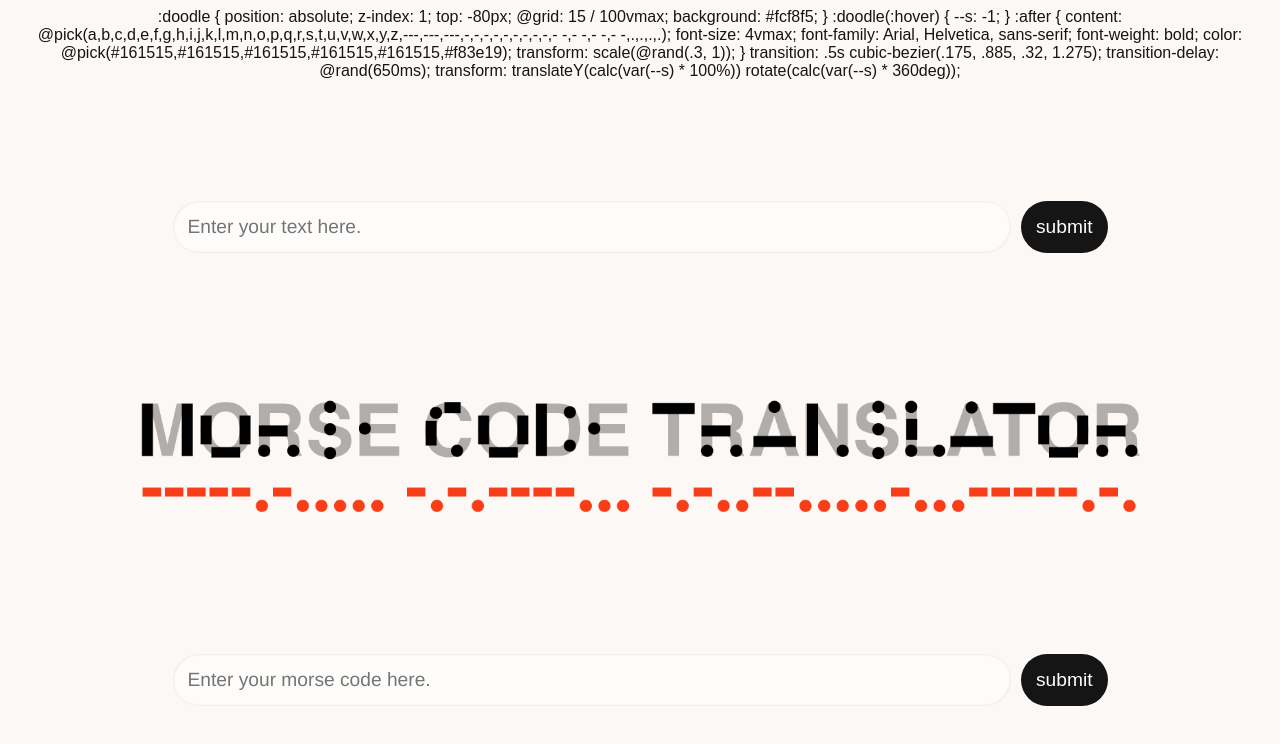
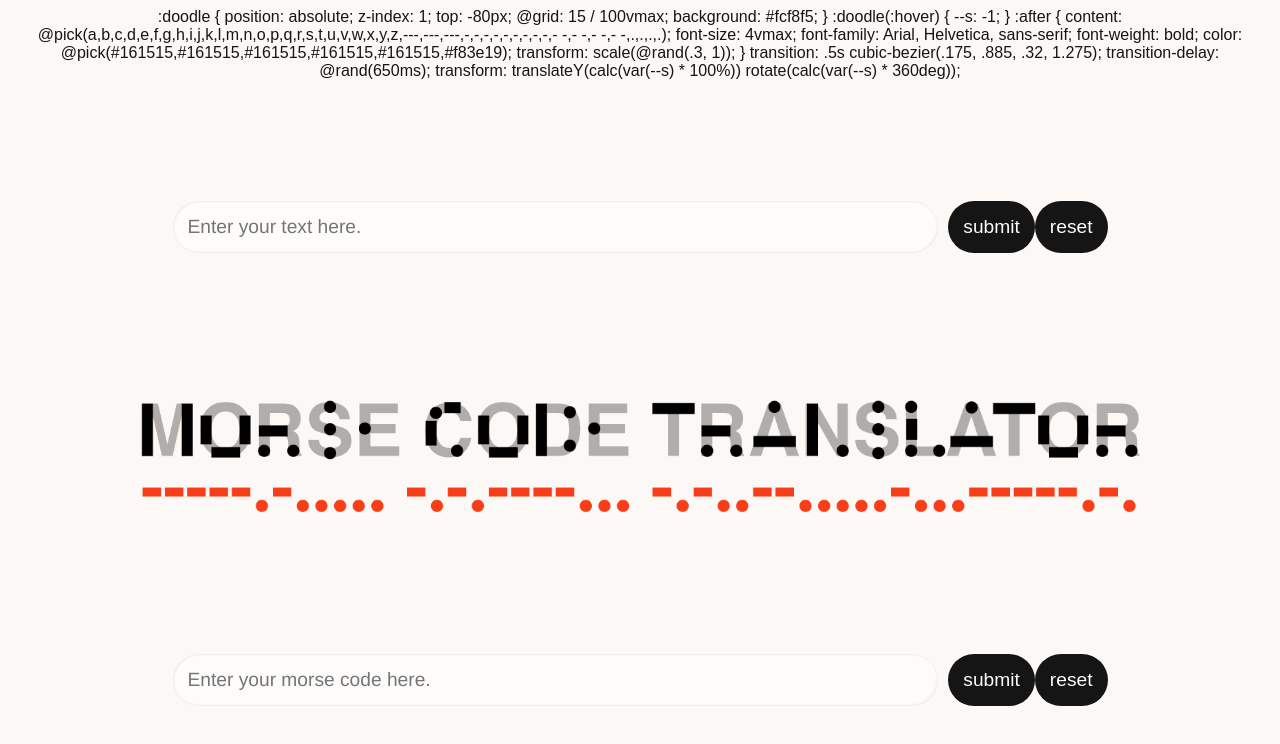
Before and after one commit to alexis-developer/morse-code-translator, a plain HTML site: page index.html in a window 1280 px wide. Drawn offline with Linux system fonts and the light colour scheme.

Commit message:
Update clear/reset function

```diff
--- a/index.html
+++ b/index.html
@@ -33,11 +33,11 @@
     <div class="wrapper">
         <div class="container">
             <div class="input-section">
-                <input id="alphabetInput" name="alphabetInput" type="text" placeholder="Enter your text here." class="input"><button id="submit" onclick="alphabetToMorse()"><a href="#">submit</a></button>
+                <input id="alphabetInput" name="alphabetInput" type="text" placeholder="Enter your text here." class="input"><button id="submit" onclick="alphabetToMorse()"><a href="#">submit</a></button><button id="reset" onclick="reset()"><a href="#">reset</a></button>
             </div>
             <img src="morse-code-title.png" alt="">
             <div class="input-section">
-                <input id="morseInput" name="morseInput" type="text" placeholder="Enter your morse code here." class="input"><button id="submit" onclick="morseToAlphabet()"><a href="#">submit</a></button>
+                <input id="morseInput" name="morseInput" type="text" placeholder="Enter your morse code here." class="input"><button id="submit" onclick="morseToAlphabet()"><a href="#">submit</a></button><button id="reset" onclick="reset()"><a href="#">reset</a></button>
             </div>
             <div class="output-section">
                 <h1 id="morseOutput"></h1>
--- a/main.js
+++ b/main.js
@@ -103,6 +103,7 @@ const alphabetToMorse = () => {
 })
 	const result = mappedLetters.join(' ');
 	document.getElementById("morseOutput").innerHTML = result;
+  document.getElementById("alphabetInput").value = "";
 }
 
 const morseToAlphabet = () => {
@@ -114,9 +115,12 @@ const morseToAlphabet = () => {
 })
 	const result = mappedMorse.join('');
 	document.getElementById("alphabetOutput").innerHTML = result;
+  document.getElementById("morseInput").value = "";
 }
 
-const clear = () => {
-	document.getElementById("input").value = "";
-	document.getElementById("output").innerHTML = "";
+const reset = () => {
+	document.getElementById("alphabetInput").value = "";
+	document.getElementById("alphabetOutput").innerHTML = "";
+  document.getElementById("morseInput").value = "";
+	document.getElementById("morseOutput").innerHTML = "";
 }
```
